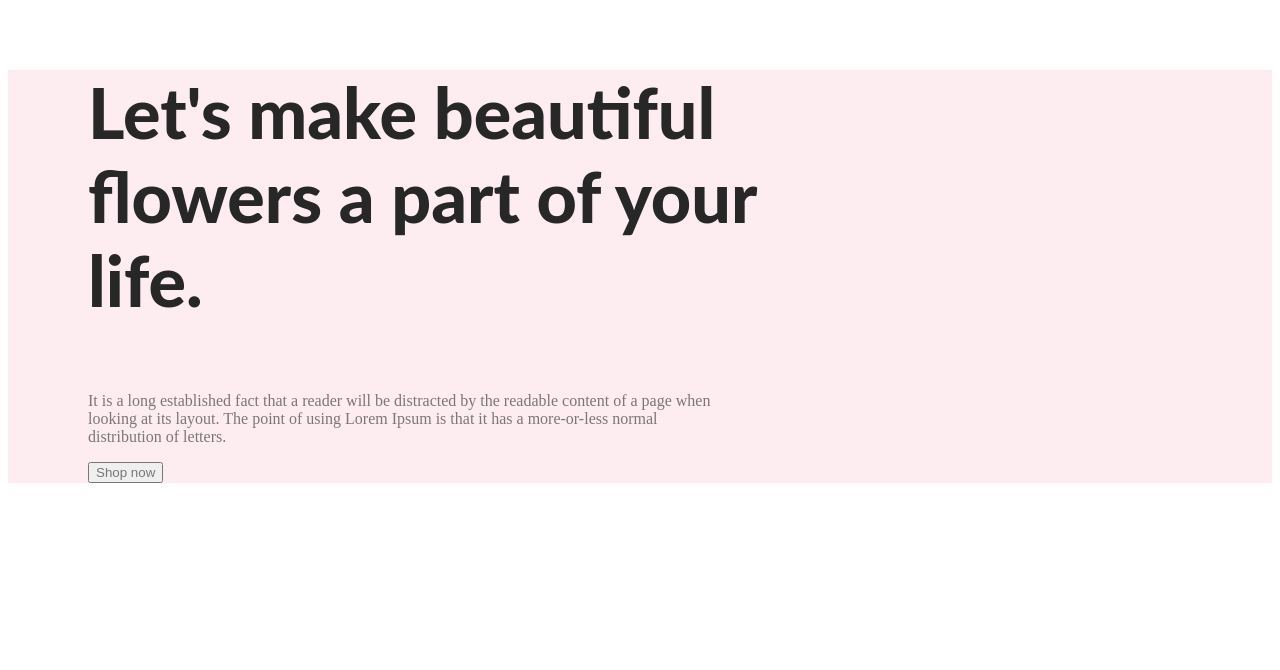
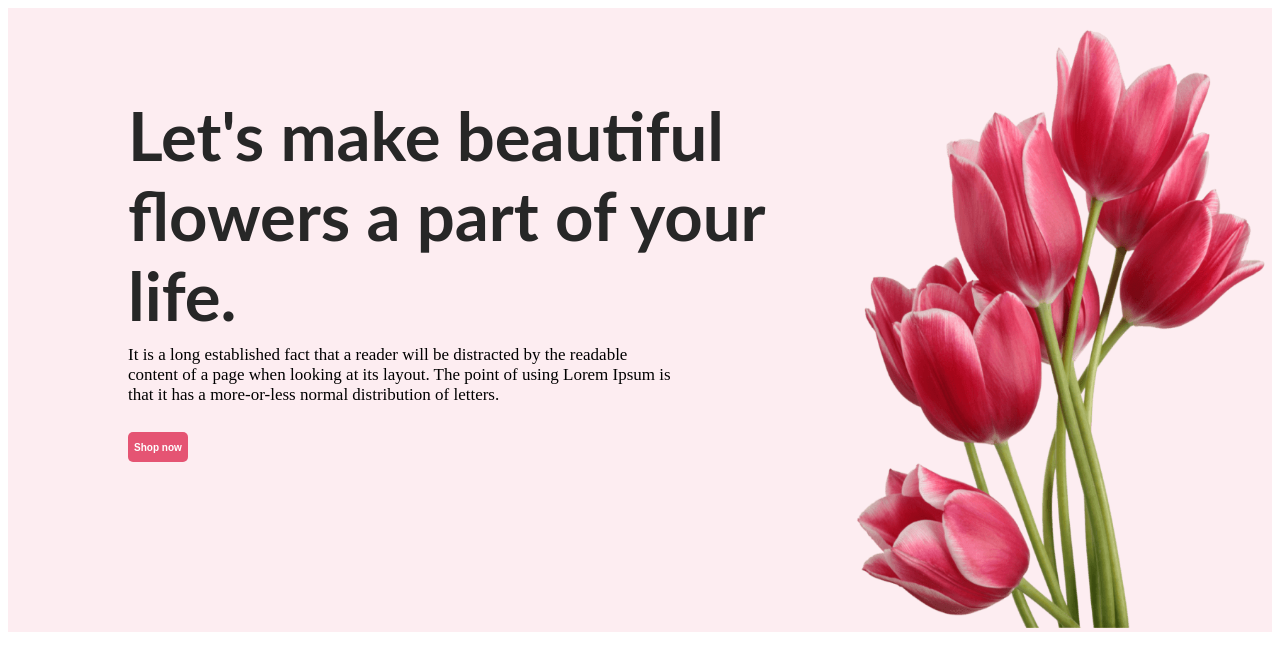
Before and after one commit to rajakar01/flower-shop-portfolio, a plain HTML site: page index.html in a window 1280 px wide. Drawn offline with Linux system fonts and the light colour scheme.

Commit message:
third push file

```diff
--- a/index.html
+++ b/index.html
@@ -12,12 +12,11 @@
             <h3 class="first-heading">Let's make beautiful flowers a part of your life.</h3>
             <p class="first-description">
                 It is a long established fact that a reader will be distracted by the readable content of a page when looking at its layout. The point of using Lorem Ipsum is that it has a more-or-less normal distribution of letters.
-
             </p>
             <button class="button">Shop now</button>
           </div>
           <div>
-
+              <img src="image/pngwing 10.png" alt="" class="first-image" >
           </div>
     </header>
     <main>
--- a/styles/style.css
+++ b/styles/style.css
@@ -1,21 +1,46 @@
 *{
     color:#27272799
+    margin:0px;
 }
 .header{
-    padding-left: 80px;
+    padding-left: 120px;
     background-color: #E554731A;
     border:0px;
     margin-bottom: 5px;
+    display:flex;
+    justify-content: space-between;
+    padding-right: 120px;
+    padding-top: 20px;
+
 }
 .first-heading{
     width: 708px;
     color: #272727;
     font-family: Lato;
-    font-size: 70px;
+    font-size: 67px;
     font-style: normal;
-    font-weight: 800;
+    font-weight: 750px;
+    margin-bottom: 10px;
 
 }
 .first-description{
-    width:634px;
+    width:550px;
+    margin-top: 0px;
+    padding-top: 0%;
+    font-size:17px;
 }
+.first-image{
+    width: 450px;
+    height: 600px;
+}
+.button{
+    border:0px;
+    border-radius: 5px;
+    background-color: #E55473;
+    color: #FFF;
+    font-size: 10px;
+    font-weight: 700;
+    margin-top: 10PX;
+    height: 30px;
+    widht:80px;
+}
```
